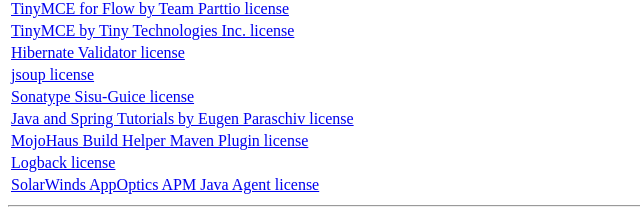
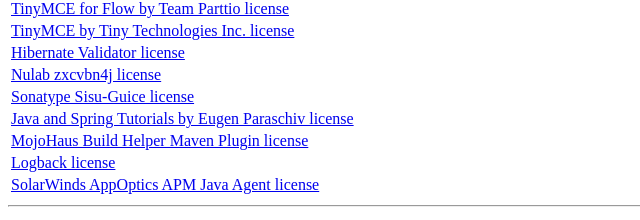
Before and after one commit to matrix-risk/matrix-risk.github.io, a plain HTML site: page license.html in a window 1280 px wide. Shown: the part 421-641 px from the top of the page, 0-640 px from the left. Drawn offline with Linux system fonts and the light colour scheme.

Commit message:
XION_APP-1198: Update EULA to remove attribution for jsoup, which is no longer being used in Xion, and add attribution for zxcvbn4j, which is a new dependency.

```diff
--- a/license.html
+++ b/license.html
@@ -67,7 +67,7 @@
             <td><a href="https://raw.githubusercontent.com/hibernate/hibernate-validator/main/license.txt">Hibernate Validator license</a></td>
         </tr>
         <tr>
-            <td><a href="https://raw.githubusercontent.com/jhy/jsoup/master/LICENSE">jsoup license</a></td>
+            <td><a href="https://raw.githubusercontent.com/nulab/zxcvbn4j/main/LICENSE.txt">Nulab zxcvbn4j license</a></td>
         </tr>
         <tr>
             <td><a href="https://raw.githubusercontent.com/sonatype/sisu-guice/master/COPYING">Sonatype Sisu-Guice license</a></td>
```
